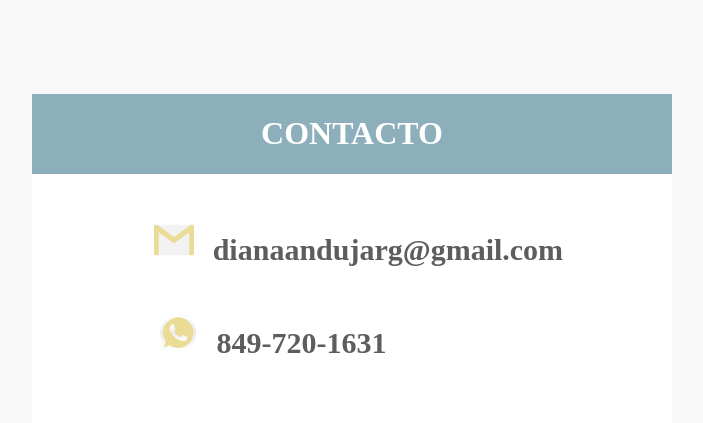
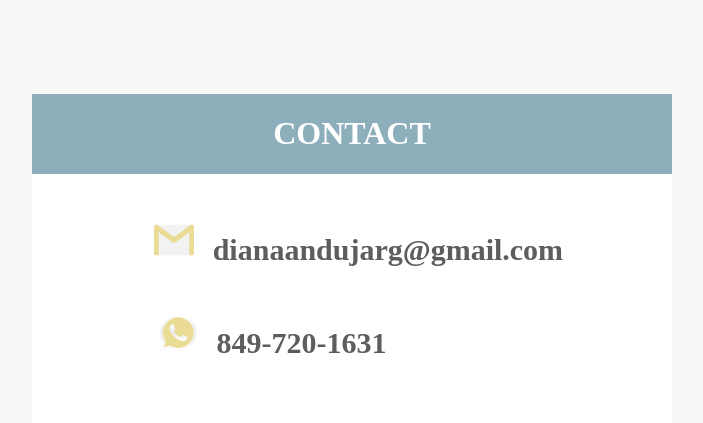
Before and after one commit to DianaAndujar/dcreatepracticafinaldiana, a Node server app: page /contact in a window 1280 px wide; the page is wider, and only the part inside the window is pictured. Shown: the part 598-1021 px from the top of that part, without its empty margins (288-991 px from the left). Run offline with Node 20, Linux system fonts and the light colour scheme.

Commit message:
otros arreglos

```diff
--- a/views/partials/bodyContact.ejs
+++ b/views/partials/bodyContact.ejs
@@ -3,7 +3,7 @@
 <br><br>
 <div class="contenedorcontact">
         <div id="cajaunoc">
-        <h1 id="contactos">CONTACTO</h1>
+        <h1 id="contactos">CONTACT</h1>
         </div>
         <br><br>
         <div class="gmailcontact"><img src="/multimedia/Images/gmailpng.png"  alt="">
```
